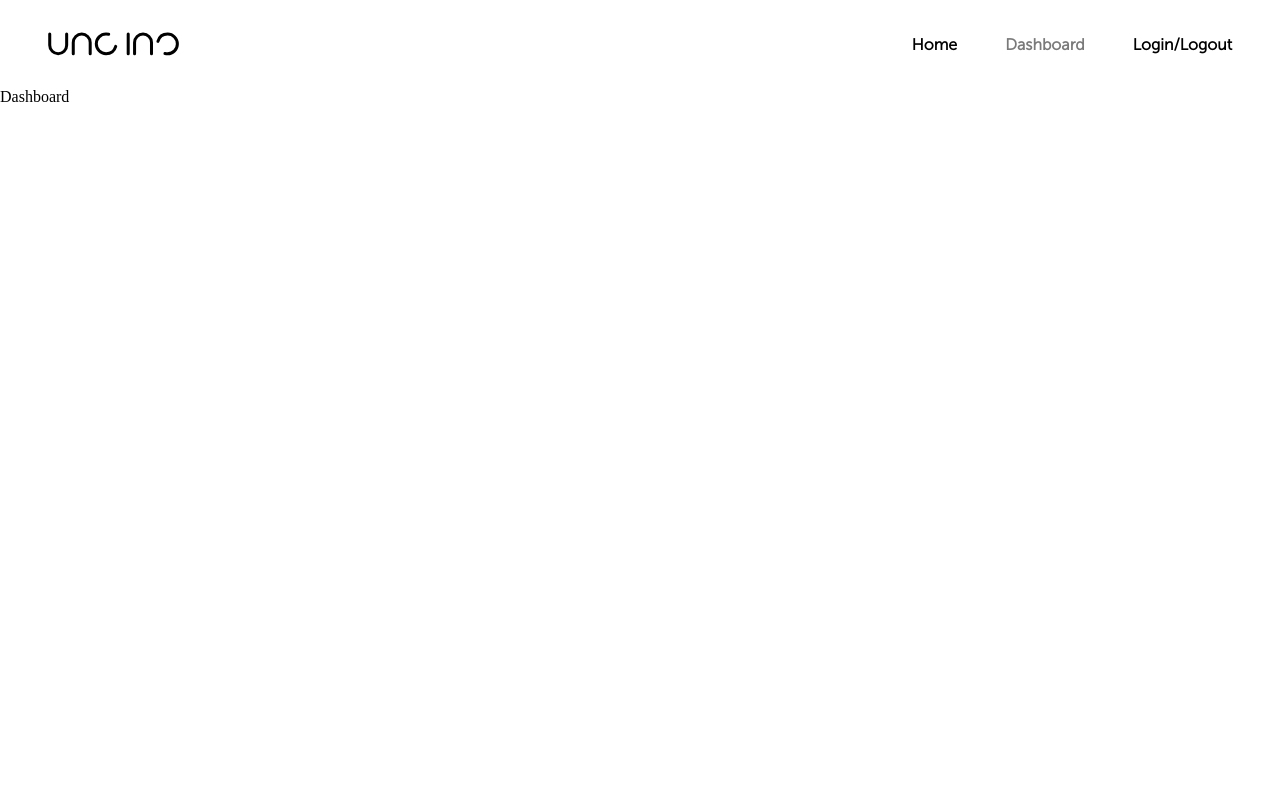
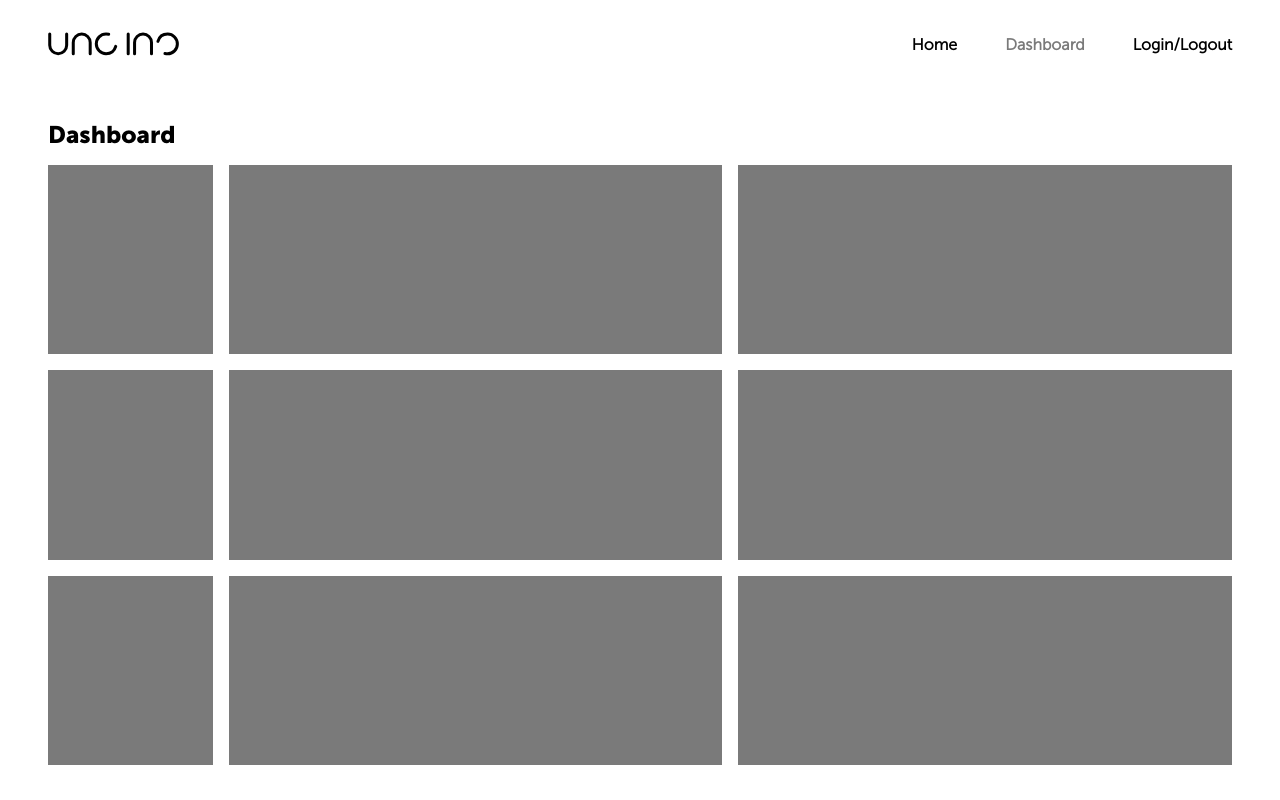
Before and after one commit to RickVellingaa/opdracht-unc-inc, a React (Create React App) app: page /dashboard in a window 1280 px wide. Built offline with nearby package versions, Linux system fonts and the light colour scheme.

Commit message:
Dashboard content geplaatst
3 column layout grid geplaatst op de Dashboard pagina om het een beetje op te vullen.

```diff
--- a/src/index.css
+++ b/src/index.css
@@ -212,6 +212,28 @@ input[type="submit"] {
   cursor: pointer;
 }
 
+/* Dashboard */
+.dashboard {
+  position: relative;
+  width: 100%;
+  padding: 2em 3em;
+}
+
+.dashboard div {
+  position: relative;
+  display: grid;
+  grid-template-columns: 1fr 3fr 3fr;
+  grid-gap: 1em;
+  margin-top: 1em;
+  width: 100%;
+  height: 75vh;
+}
+
+.dashboard div article {
+  width: 100%;
+  background-color: #7a7a7a;
+}
+
 /* Media queries */
 @media screen and (max-width: 480px) {
   .projects-list {
--- a/src/pages/Dashboard.tsx
+++ b/src/pages/Dashboard.tsx
@@ -1,5 +1,22 @@
 function Dashboard() {
-  return <div>Dashboard</div>;
+  return (
+    <main>
+      <section className="dashboard">
+        <h2>Dashboard</h2>
+        <div>
+          <article></article>
+          <article></article>
+          <article></article>
+          <article></article>
+          <article></article>
+          <article></article>
+          <article></article>
+          <article></article>
+          <article></article>
+        </div>
+      </section>
+    </main>
+  );
 }
 
 export default Dashboard;
```
